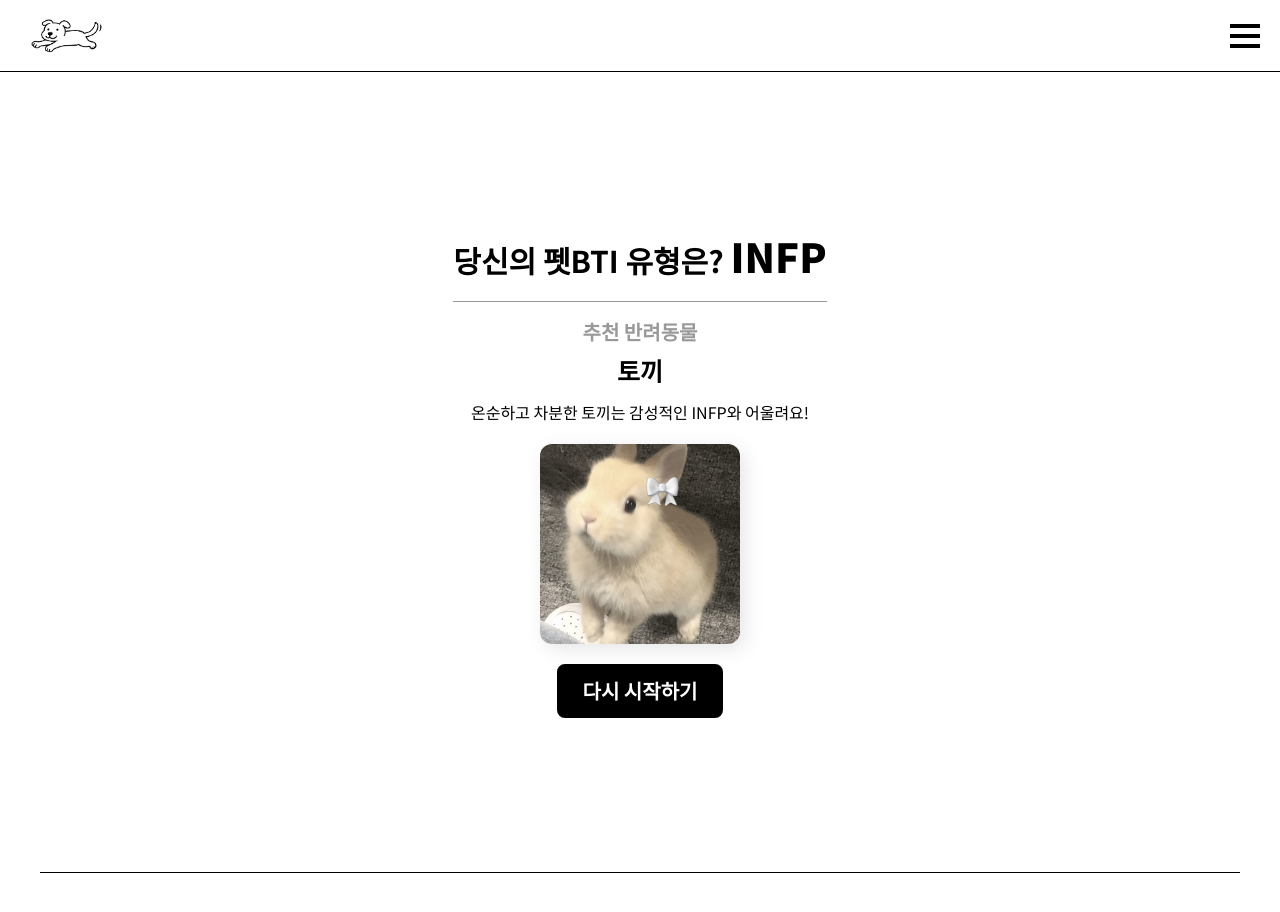
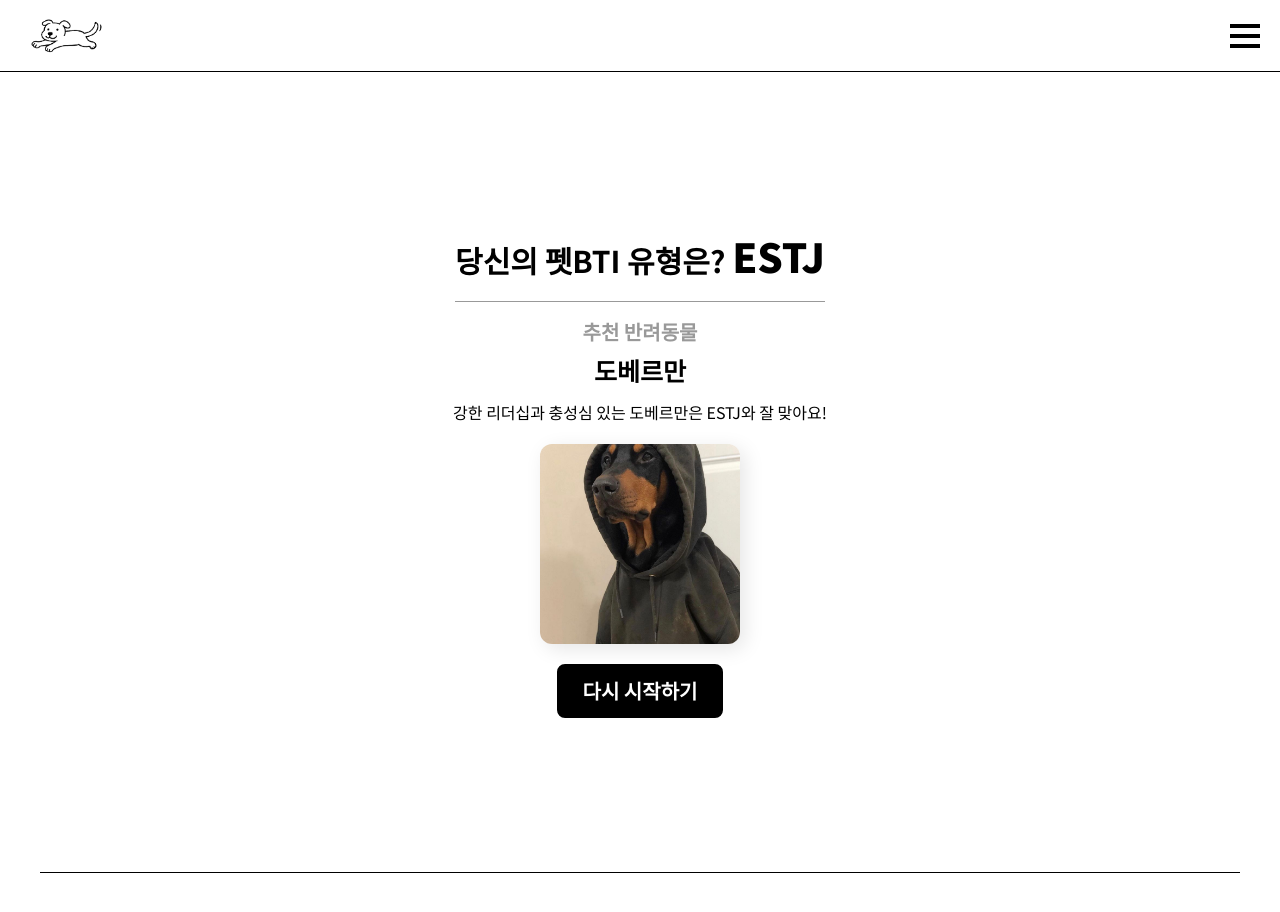
Before and after one commit to dev-oil/project-pet, a React (Vite) app: page /result in a window 1280 px wide. Shown: the top 912 px of the page. Built offline with nearby package versions, Linux system fonts and the light colour scheme; no server answers.

Commit message:
Refactor: [#15] mbti 계산 zustand 적용, mbti type 분리

```diff
--- a/package.json
+++ b/package.json
@@ -12,13 +12,15 @@
   "dependencies": {
     "@tailwindcss/vite": "^4.1.3",
     "framer-motion": "^12.6.3",
+    "middleware": "^1.0.0",
     "react": "^19.0.0",
     "react-dom": "^19.0.0",
     "react-icons": "^5.5.0",
     "react-router-dom": "^7.5.0",
     "swiper": "^11.2.6",
     "tailwindcss": "^4.1.3",
-    "yet-another-react-lightbox": "^3.22.0"
+    "yet-another-react-lightbox": "^3.22.0",
+    "zustand": "^5.0.3"
   },
   "devDependencies": {
     "@eslint/js": "^9.24.0",
--- a/src/pages/ResultPage.tsx
+++ b/src/pages/ResultPage.tsx
@@ -4,26 +4,9 @@ import { Link, useNavigate } from 'react-router-dom';
 
 import animals from '../data/animals.json';
 import { fetchShelterAnimals, ShelterAnimal } from '../services/shelterAPI';
+import { usePetBTIStore } from '../stores/petBTIStore';
+import { MBTIType } from '../types/mbti';
 
-// 타입 정의
-type MBTILetter = 'E' | 'I' | 'S' | 'N' | 'T' | 'F' | 'J' | 'P';
-type MBTIType =
-  | 'ENFP'
-  | 'ENTP'
-  | 'ESFP'
-  | 'ESTP'
-  | 'ISTJ'
-  | 'INFJ'
-  | 'INFP'
-  | 'INTJ'
-  | 'ISFJ'
-  | 'ISTP'
-  | 'ENFJ'
-  | 'ESFJ'
-  | 'INTP'
-  | 'ISFP'
-  | 'ENTJ'
-  | 'ESTJ';
 type Animal = {
   category: string;
   name: string;
@@ -38,29 +21,8 @@ export const ResultPage = () => {
   const navigate = useNavigate();
 
   const animal = animals as AnimalsMap;
-  const rawAnswers = localStorage.getItem('userAnswers');
-  const answers: string[] = rawAnswers ? JSON.parse(rawAnswers) : [];
-
-  const mbtiScores: Record<MBTILetter, number> = {
-    E: 0,
-    I: 0,
-    S: 0,
-    N: 0,
-    T: 0,
-    F: 0,
-    J: 0,
-    P: 0,
-  };
-
-  answers.forEach((value) => {
-    mbtiScores[value as MBTILetter]++;
-  });
-
-  const mbti =
-    (mbtiScores['E'] > mbtiScores['I'] ? 'E' : 'I') +
-    (mbtiScores['S'] > mbtiScores['N'] ? 'S' : 'N') +
-    (mbtiScores['T'] > mbtiScores['F'] ? 'T' : 'F') +
-    (mbtiScores['J'] > mbtiScores['P'] ? 'J' : 'P');
+  const { getMBTI, resetAnswers } = usePetBTIStore();
+  const mbti = getMBTI();
 
   const mbtiTyped = mbti as MBTIType;
   const pet = animal[mbtiTyped];
@@ -107,7 +69,7 @@ export const ResultPage = () => {
         <button
           className='btn_black'
           onClick={() => {
-            localStorage.clear();
+            resetAnswers();
             navigate('/test');
           }}
         >
--- a/src/pages/TestPage.tsx
+++ b/src/pages/TestPage.tsx
@@ -3,6 +3,8 @@ import { useState } from 'react';
 import { useNavigate } from 'react-router-dom';
 
 import questions from '../data/questions.json';
+import { usePetBTIStore } from '../stores/petBTIStore';
+import { MBTILetter } from '../types/mbti';
 
 // type Question = {
 //   question: string;
@@ -12,24 +14,19 @@ import questions from '../data/questions.json';
 export const TestPage = () => {
   const [current, setCurrent] = useState(0); // 몇번째 질문인지
   const [selected, setSelected] = useState<string | null>(null); // 사용자 선택 보기
-  const [answers, setAnswers] = useState<string[]>([]); // 사용자 전체 답변
+  const { addAnswer, resetAnswers } = usePetBTIStore();
 
   const navigate = useNavigate();
 
   const handleNext = () => {
     if (!selected) return;
 
-    setAnswers((prev) => [...prev, selected]); // 답변에 추가
-    setSelected(null); // 선택 초기화하기
+    addAnswer(selected as MBTILetter); // 기존 상태에 추가
+    setSelected(null);
 
     if (current + 1 < questions.length) {
       setCurrent(current + 1);
     } else {
-      // 마지막 질문이면?
-      localStorage.setItem(
-        'userAnswers',
-        JSON.stringify([...answers, selected])
-      );
       navigate('/result');
     }
   };
--- /dev/null
+++ b/src/stores/petBTIStore.ts
@@ -0,0 +1,39 @@
+// src/stores/petBTIStore.ts
+import { create } from 'zustand';
+
+import { MBTILetter } from '../types/mbti';
+
+interface PetBTIState {
+  answers: MBTILetter[];
+  addAnswer: (answer: MBTILetter) => void;
+  resetAnswers: () => void;
+  getMBTI: () => string;
+}
+
+export const usePetBTIStore = create<PetBTIState>((set, get) => ({
+  answers: [],
+  addAnswer: (answer) =>
+    set((state) => ({ answers: [...state.answers, answer] })),
+  resetAnswers: () => set({ answers: [] }),
+  getMBTI: () => {
+    const scores: Record<MBTILetter, number> = {
+      E: 0,
+      I: 0,
+      S: 0,
+      N: 0,
+      T: 0,
+      F: 0,
+      J: 0,
+      P: 0,
+    };
+
+    get().answers.forEach((a) => scores[a]++);
+
+    return (
+      (scores.E >= scores.I ? 'E' : 'I') +
+      (scores.S >= scores.N ? 'S' : 'N') +
+      (scores.T >= scores.F ? 'T' : 'F') +
+      (scores.J >= scores.P ? 'J' : 'P')
+    );
+  },
+}));
--- /dev/null
+++ b/src/types/mbti.ts
@@ -0,0 +1,19 @@
+export type MBTILetter = 'E' | 'I' | 'S' | 'N' | 'T' | 'F' | 'J' | 'P';
+
+export type MBTIType =
+  | 'ENFP'
+  | 'ENTP'
+  | 'ESFP'
+  | 'ESTP'
+  | 'ISTJ'
+  | 'INFJ'
+  | 'INFP'
+  | 'INTJ'
+  | 'ISFJ'
+  | 'ISTP'
+  | 'ENFJ'
+  | 'ESFJ'
+  | 'INTP'
+  | 'ISFP'
+  | 'ENTJ'
+  | 'ESTJ';
```
Also changed, not shown: 1 other file (tests, documents, lock files or other folders).
